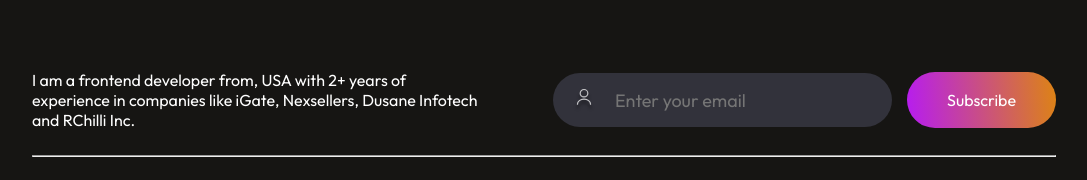
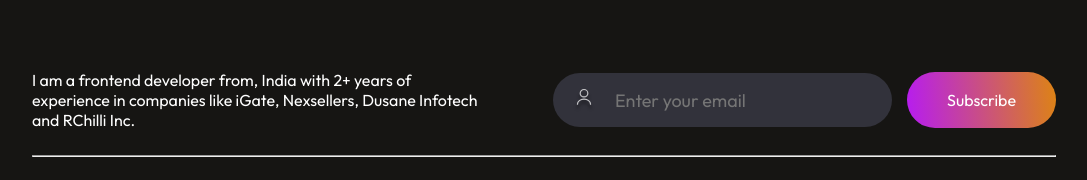
Before and after one commit to chetan0172/my-portfolio, a React (Vite) app: page / in a window 1280 px wide. Shown: the part 4630-4810 px from the top of the page, without its empty margins (96-1183 px from the left). Built offline with nearby package versions, Linux system fonts and the light colour scheme.

Commit message:
second commit

```diff
--- a/src/Components/Footer/Footer.jsx
+++ b/src/Components/Footer/Footer.jsx
@@ -8,7 +8,7 @@ const Footer = () => {
     <div className='footer'>
       <div className="footer-top">
         <div className="footer-top-left">
-            <p>I am a frontend developer from, USA with 2+ years of experience in companies like iGate, Nexsellers, Dusane Infotech and RChilli Inc.</p>
+            <p>I am a frontend developer from, India with 2+ years of experience in companies like iGate, Nexsellers, Dusane Infotech and RChilli Inc.</p>
         </div>
         <div className="footer-top-right">
             <div className="footer-email-input">
```
